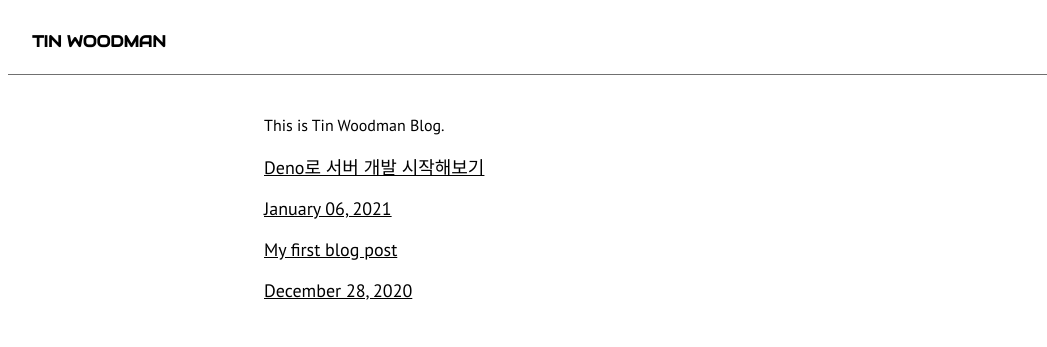
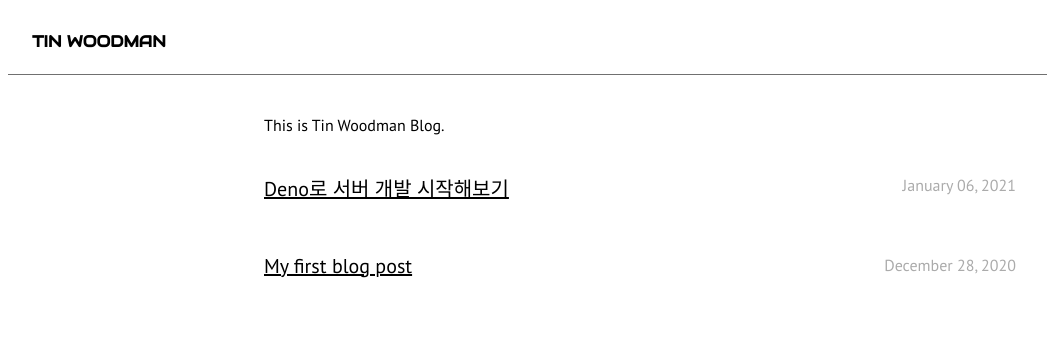
Before and after one commit to ChaeWonKong/react-blog, a Gatsby site: page / in a window 1280 px wide. Shown: the whole page, without its empty margins (0-1047 px from the left). Built offline with nearby package versions, Linux system fonts and the light colour scheme; Gatsby itself is replaced by a stand-in of ours.

Commit message:
style: 💄 update list-view

```diff
--- a/src/pages/index.tsx
+++ b/src/pages/index.tsx
@@ -8,9 +8,30 @@ const Wrapper = styled.div`
 `;
 
 const ListItem = styled.a`
+  display: flex;
   font-size: 18px;
   margin: 24px 0;
-`
+  justify-content: space-between;
+  text-decoration: none;
+
+  @media only screen and (max-width: 768px) {
+    flex-direction: column;
+    justify-content: center;
+}
+`;
+
+const Title = styled.h1`
+  font-size: 20px;
+  font-weight: normal;
+  text-decoration: underline;
+`;
+
+const Date = styled.h3`
+  font-size: 16px;
+  color: #ababab;
+  font-weight: normal;
+  text-decoration: none;
+`;
 
 const IndexPage = ({ data }: any) => {
   const posts = data.allMarkdownRemark.edges
@@ -18,8 +39,8 @@ const IndexPage = ({ data }: any) => {
 
   const renderPosts = () =>posts.map(({ title, date, slug }) => (
     <ListItem href={ slug } key={ slug }>
-      <p>{ title }</p>
-      <p>{ date }</p>
+      <Title>{ title }</Title>
+      <Date>{ date }</Date>
     </ListItem>
   ));
 
```
